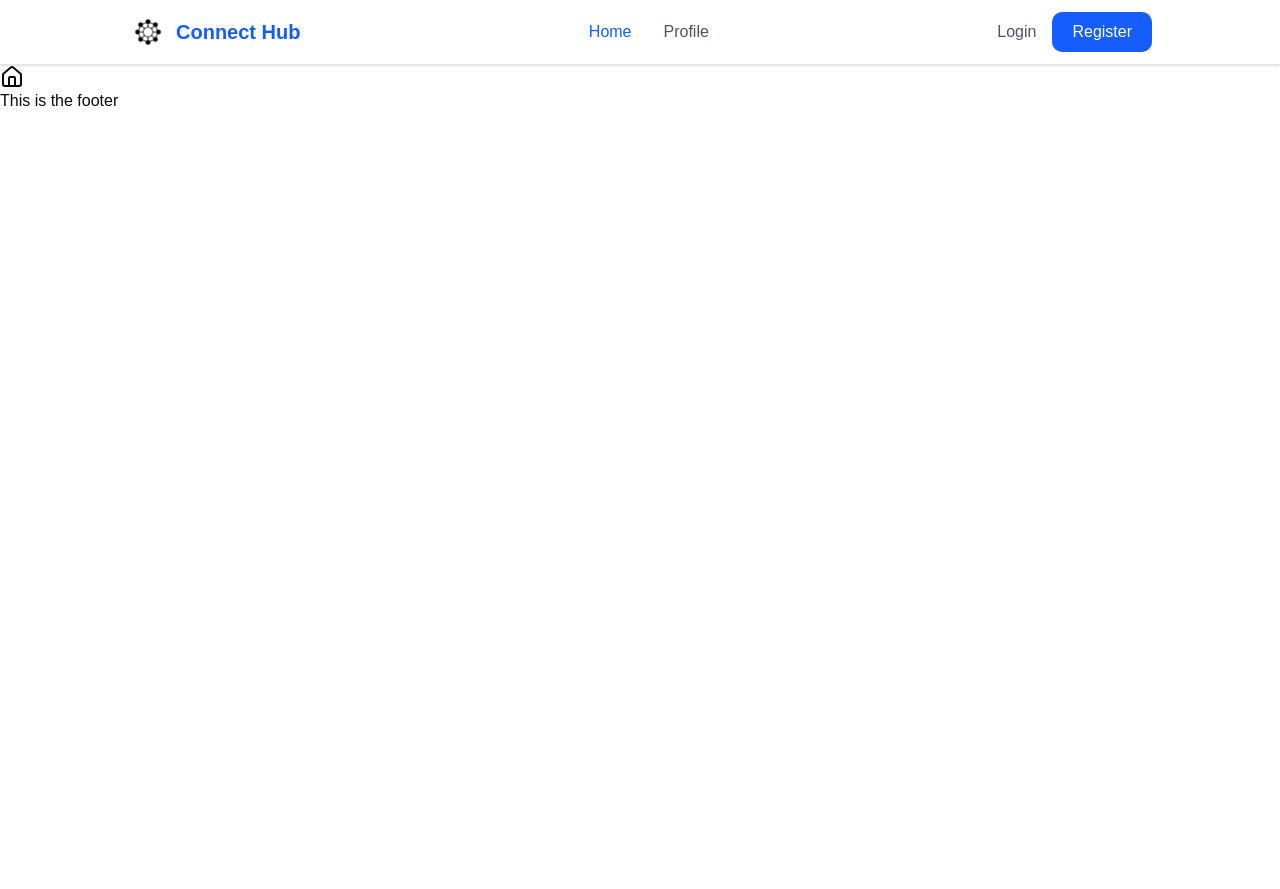
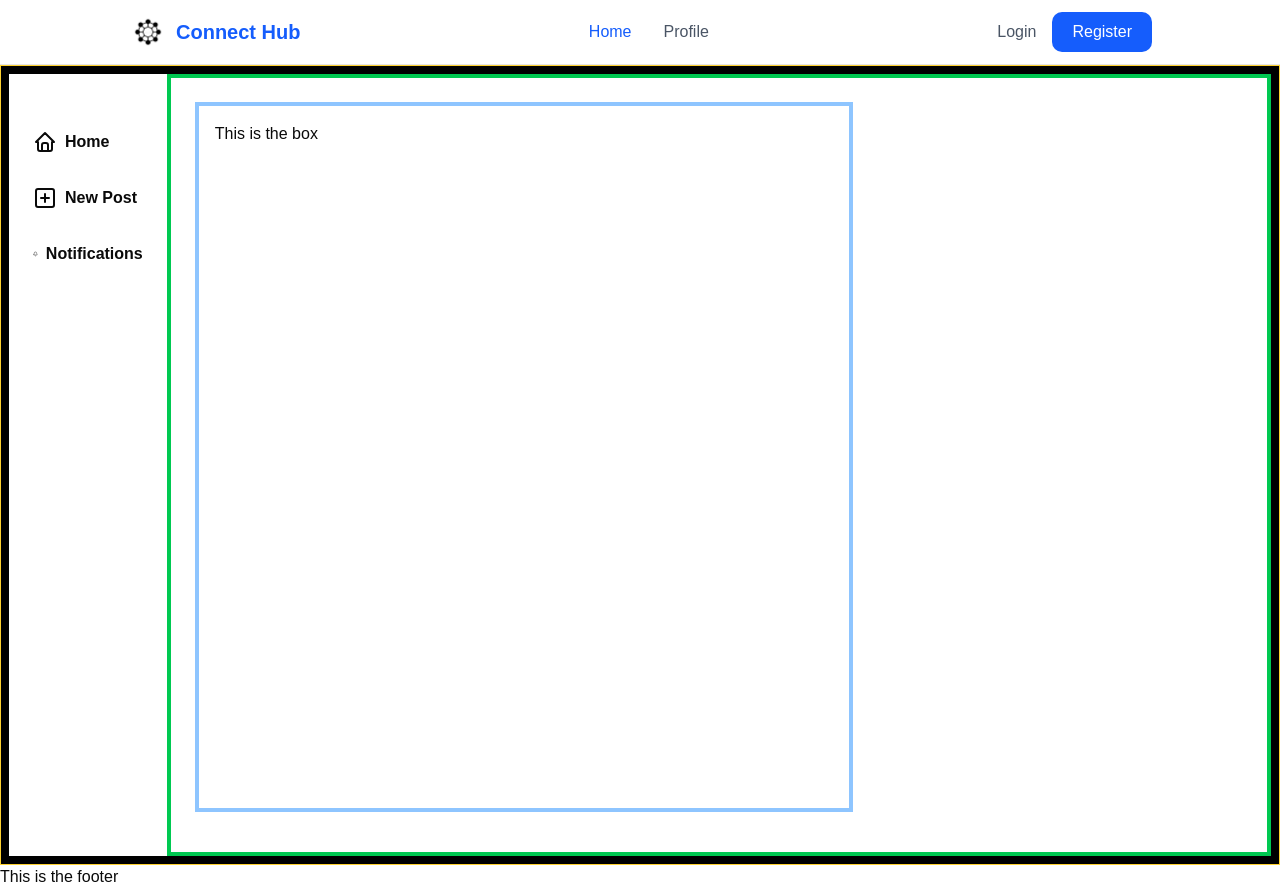
Before and after one commit to subham-prasad/ConnectHub, a React (Vite) app: page / in a window 1280 px wide. Before the commit the page ends 800 px from the top, so only its background shows below. Built offline with nearby package versions, Linux system fonts and the light colour scheme; no server answers.

Commit message:
Designing the UI

```diff
--- a/src/components/custom/home/home.tsx
+++ b/src/components/custom/home/home.tsx
@@ -1,9 +1,38 @@
-import React from 'react'
+import React from "react";
+import { HomeIcon } from "@/components/icons/tabler-home";
+import { SquarePlusIcon } from "@/components/icons/lucide-square-plus";
+import { Bell, BellDot } from "lucide-react";
 
 function HomeComponent() {
   return (
-    <div >THis is the home page</div>
-  )
+    <div className="border h-full border-amber-300">
+      <div className=" flex flex-row h-full w-full border-8 border-black">
+        <div className="mx-auto px-2 py-10 flex flex-col w-1/8 ">
+          <div className="flex flex-row p-4 ">
+            <HomeIcon />
+            <h1 className="font-semibold pl-2">Home</h1>
+          </div>
+
+          <div className="flex flex-row p-4 ">
+            <SquarePlusIcon />
+            <h1 className="font-semibold pl-2">New Post</h1>
+          </div>
+
+          <div className="flex flex-row p-4">
+            <Bell />
+            <h1 className="font-semibold pl-2">Notifications</h1>
+          </div>
+
+        </div>
+
+        <div className=" w-7/8 border-4 border-green-500">
+          <div className=" m-6 p-4 h-11/12 w-3/5 border-4  border-blue-300">
+            This is the box
+          </div>
+        </div>
+      </div>
+    </div>
+  );
 }
 
 export default HomeComponent;
--- /dev/null
+++ b/src/components/icons/lucide-bell-dot.tsx
@@ -0,0 +1,31 @@
+import * as React from "react";
+
+export function BellDotIcon({
+  size = 24,
+  color = "currentColor",
+  strokeWidth = 2,
+  className,
+  ...props
+}: React.SVGProps<SVGSVGElement> & {
+  size?: number;
+  color?: string;
+  strokeWidth?: number;
+}) {
+  return (
+    <svg
+      xmlns="http://www.w3.org/2000/svg"
+      width={size}
+      height={size}
+      viewBox="0 0 24 24"
+      fill="none"
+      stroke={color}
+      strokeWidth={strokeWidth}
+      strokeLinecap="round"
+      strokeLinejoin="round"
+      className={className}
+      {...props}
+    >
+      <path d="M10.268 21a2 2 0 0 0 3.464 0m.184-18.686A6 6 0 0 0 6 8c0 4.499-1.411 5.956-2.74 7.327A1 1 0 0 0 4 17h16a1 1 0 0 0 .74-1.673a9 9 0 0 1-.585-.665"/><circle cx="18" cy="8" r="3"/>
+    </svg>
+  );
+}
--- /dev/null
+++ b/src/components/icons/lucide-bell.tsx
@@ -0,0 +1,31 @@
+import * as React from "react";
+
+export function BellIcon({
+  size = 24,
+  color = "currentColor",
+  strokeWidth = 2,
+  className,
+  ...props
+}: React.SVGProps<SVGSVGElement> & {
+  size?: number;
+  color?: string;
+  strokeWidth?: number;
+}) {
+  return (
+    <svg
+      xmlns="http://www.w3.org/2000/svg"
+      width={size}
+      height={size}
+      viewBox="0 0 24 24"
+      fill="none"
+      stroke={color}
+      strokeWidth={strokeWidth}
+      strokeLinecap="round"
+      strokeLinejoin="round"
+      className={className}
+      {...props}
+    >
+      <path d="M10.268 21a2 2 0 0 0 3.464 0m-10.47-5.674A1 1 0 0 0 4 17h16a1 1 0 0 0 .74-1.673C19.41 13.956 18 12.499 18 8A6 6 0 0 0 6 8c0 4.499-1.411 5.956-2.738 7.326"/>
+    </svg>
+  );
+}
--- /dev/null
+++ b/src/components/icons/lucide-square-plus.tsx
@@ -0,0 +1,31 @@
+import * as React from "react";
+
+export function SquarePlusIcon({
+  size = 24,
+  color = "currentColor",
+  strokeWidth = 2,
+  className,
+  ...props
+}: React.SVGProps<SVGSVGElement> & {
+  size?: number;
+  color?: string;
+  strokeWidth?: number;
+}) {
+  return (
+    <svg
+      xmlns="http://www.w3.org/2000/svg"
+      width={size}
+      height={size}
+      viewBox="0 0 24 24"
+      fill="none"
+      stroke={color}
+      strokeWidth={strokeWidth}
+      strokeLinecap="round"
+      strokeLinejoin="round"
+      className={className}
+      {...props}
+    >
+      <rect width="18" height="18" x="3" y="3" rx="2"/><path d="M8 12h8m-4-4v8"/>
+    </svg>
+  );
+}
--- /dev/null
+++ b/src/components/icons/tabler-home.tsx
@@ -0,0 +1,31 @@
+import * as React from "react";
+
+export function HomeIcon({
+  size = 24,
+  color = "currentColor",
+  strokeWidth = 2,
+  className,
+  ...props
+}: React.SVGProps<SVGSVGElement> & {
+  size?: number;
+  color?: string;
+  strokeWidth?: number;
+}) {
+  return (
+    <svg
+      xmlns="http://www.w3.org/2000/svg"
+      width={size}
+      height={size}
+      viewBox="0 0 24 24"
+      fill="none"
+      stroke={color}
+      strokeWidth={strokeWidth}
+      strokeLinecap="round"
+      strokeLinejoin="round"
+      className={className}
+      {...props}
+    >
+      <path d="M5 12H3l9-9l9 9h-2M5 12v7a2 2 0 0 0 2 2h10a2 2 0 0 0 2-2v-7"/><path d="M9 21v-6a2 2 0 0 1 2-2h2a2 2 0 0 1 2 2v6"/>
+    </svg>
+  );
+}
--- a/src/route.tsx
+++ b/src/route.tsx
@@ -5,13 +5,14 @@ import { RegistrationPage } from "@/components/custom/authentication/registratio
 import Profile from "@/components/custom/proflie/profile";
 import { Home } from "lucide-react";
 import { createBrowserRouter } from "react-router";
+import HomeComponent from "./components/custom/home/home";
 
 const Router = createBrowserRouter([
   {
     path: "/",
     element: <RootLayout />,
     children: [
-      { path: "/", element: <Home /> },
+      { path: "/", element: <HomeComponent /> },
       {
         path: "profile",
         element: <Profile />,
```
